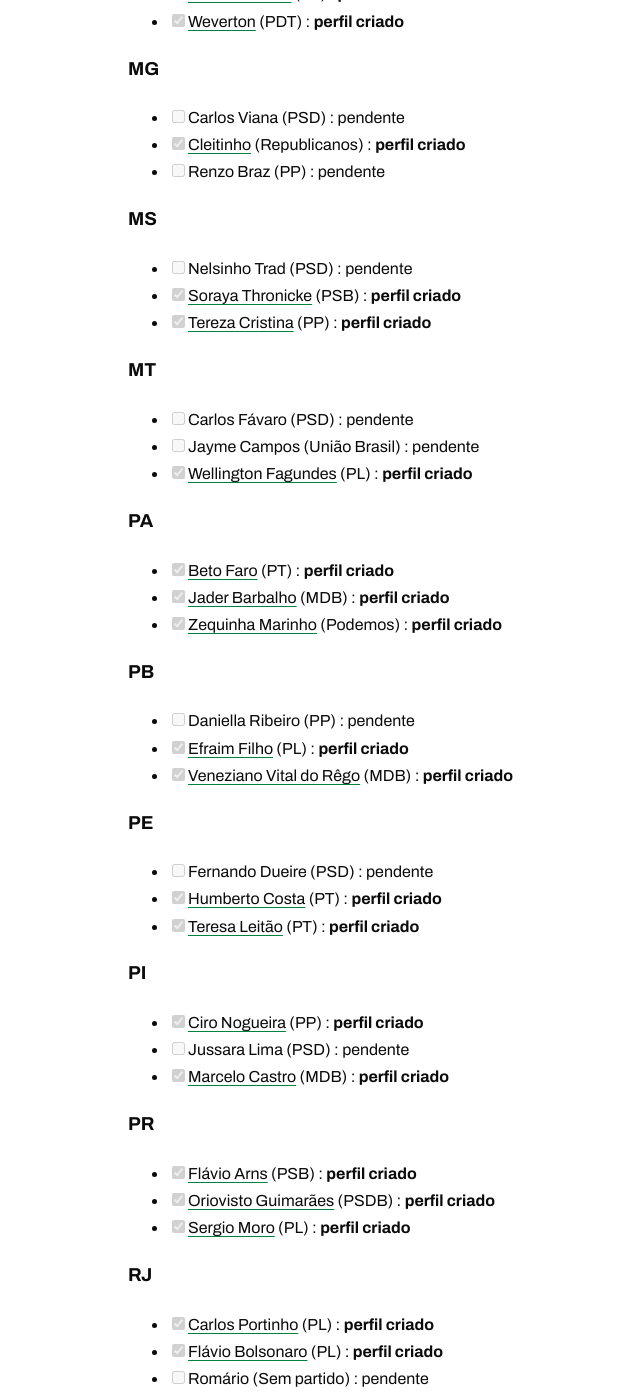
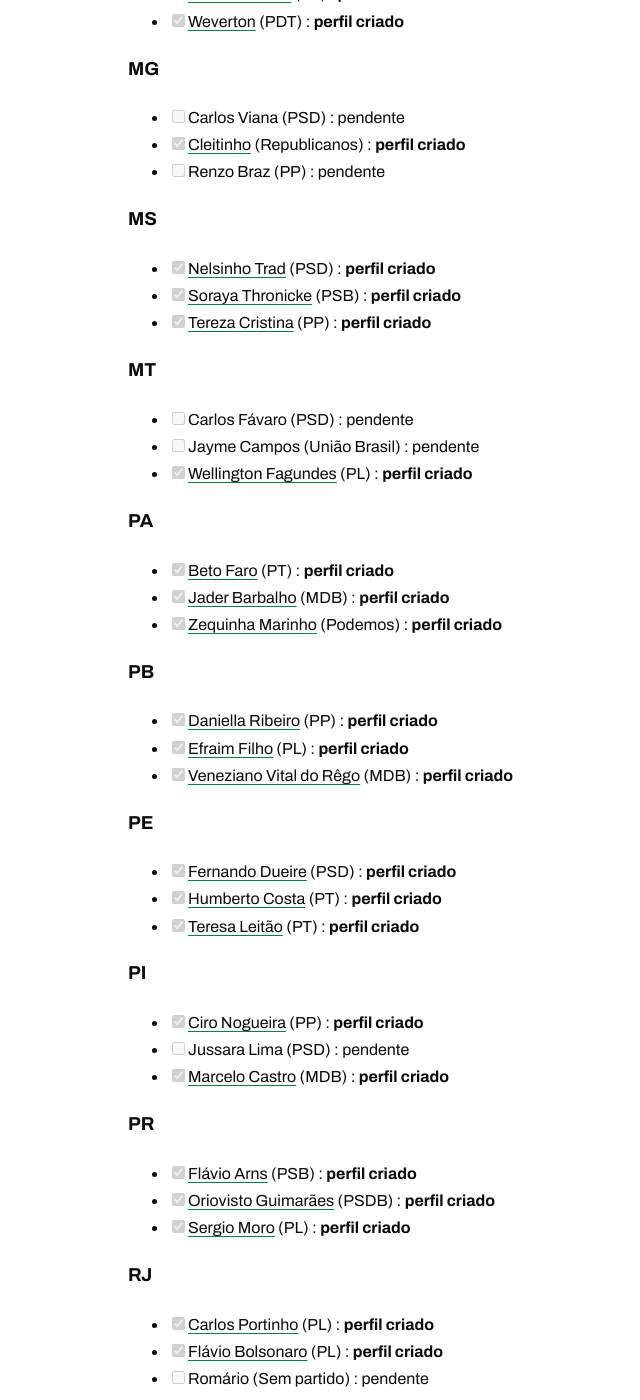
Before and after one commit to leorruas/senadores-deputados, a Jekyll site: the page built from parlamentares/senadores/ACOMPANHAMENTO.md, in a window 1280 px wide and 1400 px high, scrolled down 2476 px. Shown: the whole window, without its empty margins (37-677 px from the left). Built offline with Jekyll 4.4.1, drawn with Linux system fonts in a browser that asks for light colours; some of the changed text lies outside the part shown.

Commit message:
docs: atualiza controle para 43 de 81 perfis

```diff
--- a/parlamentares/senadores/ACOMPANHAMENTO.md
+++ b/parlamentares/senadores/ACOMPANHAMENTO.md
@@ -89,7 +89,7 @@
 
 ### MS
 
-- [ ] Nelsinho Trad (PSD) : pendente
+- [x] [Nelsinho Trad](https://github.com/leorruas/senadores-deputados/blob/main/parlamentares/senadores/nelsinho-trad-psd-ms.md) (PSD) : **perfil criado**
 - [x] [Soraya Thronicke](https://github.com/leorruas/senadores-deputados/blob/main/parlamentares/senadores/soraya-thronicke-psb-ms.md) (PSB) : **perfil criado**
 - [x] [Tereza Cristina](https://github.com/leorruas/senadores-deputados/blob/main/parlamentares/senadores/tereza-cristina-pp-ms.md) (PP) : **perfil criado**
 
@@ -107,13 +107,13 @@
 
 ### PB
 
-- [ ] Daniella Ribeiro (PP) : pendente
+- [x] [Daniella Ribeiro](https://github.com/leorruas/senadores-deputados/blob/main/parlamentares/senadores/daniella-ribeiro-pp-pb.md) (PP) : **perfil criado**
 - [x] [Efraim Filho](https://github.com/leorruas/senadores-deputados/blob/main/parlamentares/senadores/efraim-filho-pl-pb.md) (PL) : **perfil criado**
 - [x] [Veneziano Vital do Rêgo](https://github.com/leorruas/senadores-deputados/blob/main/parlamentares/senadores/veneziano-vital-do-rego-mdb-pb.md) (MDB) : **perfil criado**
 
 ### PE
 
-- [ ] Fernando Dueire (PSD) : pendente
+- [x] [Fernando Dueire](https://github.com/leorruas/senadores-deputados/blob/main/parlamentares/senadores/fernando-dueire-psd-pe.md) (PSD) : **perfil criado**
 - [x] [Humberto Costa](https://github.com/leorruas/senadores-deputados/blob/main/parlamentares/senadores/humberto-costa-pt-pe.md) (PT) : **perfil criado**
 - [x] [Teresa Leitão](https://github.com/leorruas/senadores-deputados/blob/main/parlamentares/senadores/teresa-leitao-pt-pe.md) (PT) : **perfil criado**
 
```
Also changed, not shown: other parts of parlamentares/senadores/ACOMPANHAMENTO.md (+5 -3 lines).
